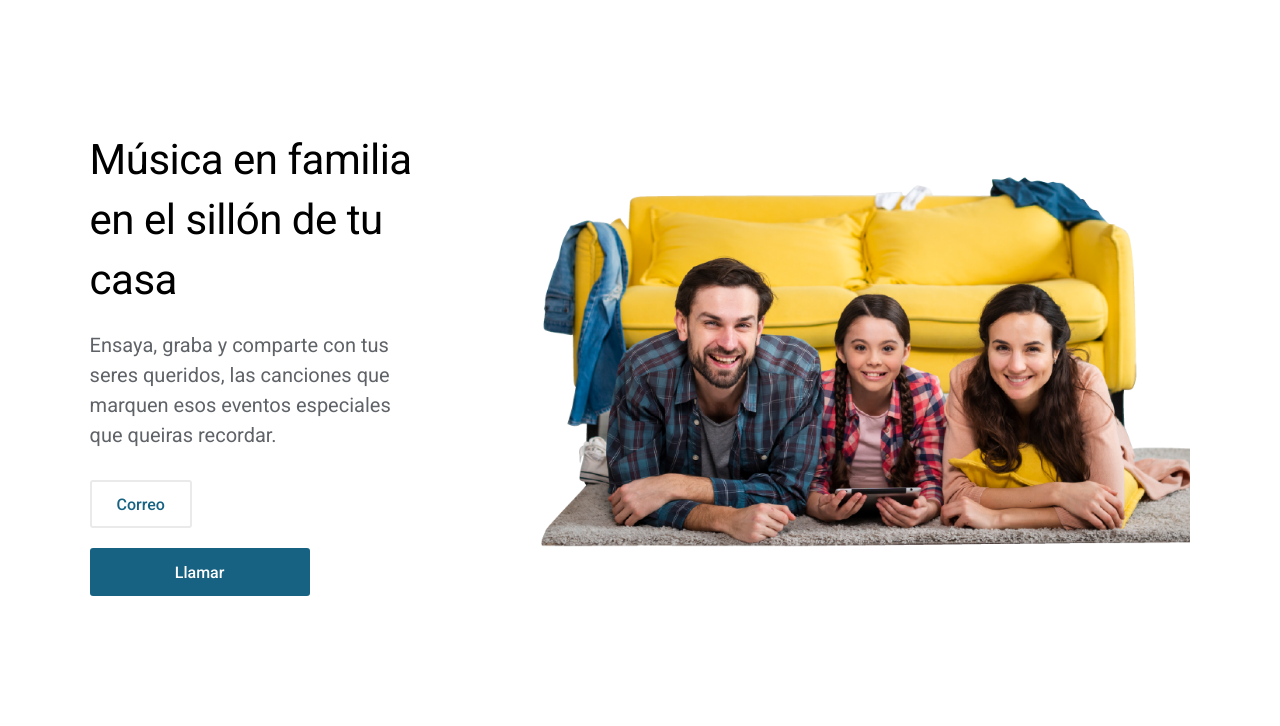
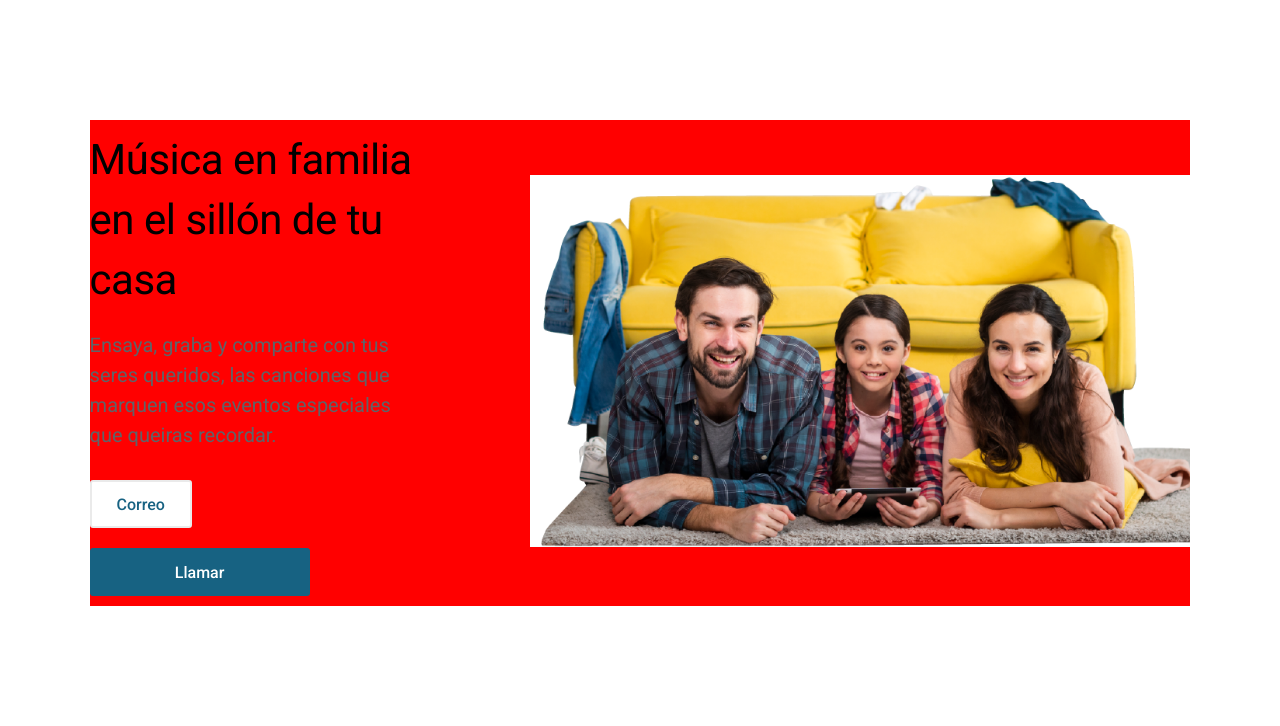
Before and after one commit to IronFeather/sesiones-jp, a PHP site: page / in a window 1280 px wide. Shown: the part 80-806 px from the top of the page. Run offline with PHP 8.4, Linux system fonts and the light colour scheme; some web fonts are replaced.

Commit message:
Prueba 1 página dev

```diff
--- a/content.css
+++ b/content.css
@@ -4,6 +4,7 @@
   align-items: center;
 
   margin: 120px 7%;
+  background-color: red;
 }
 
 .content__info {
```
